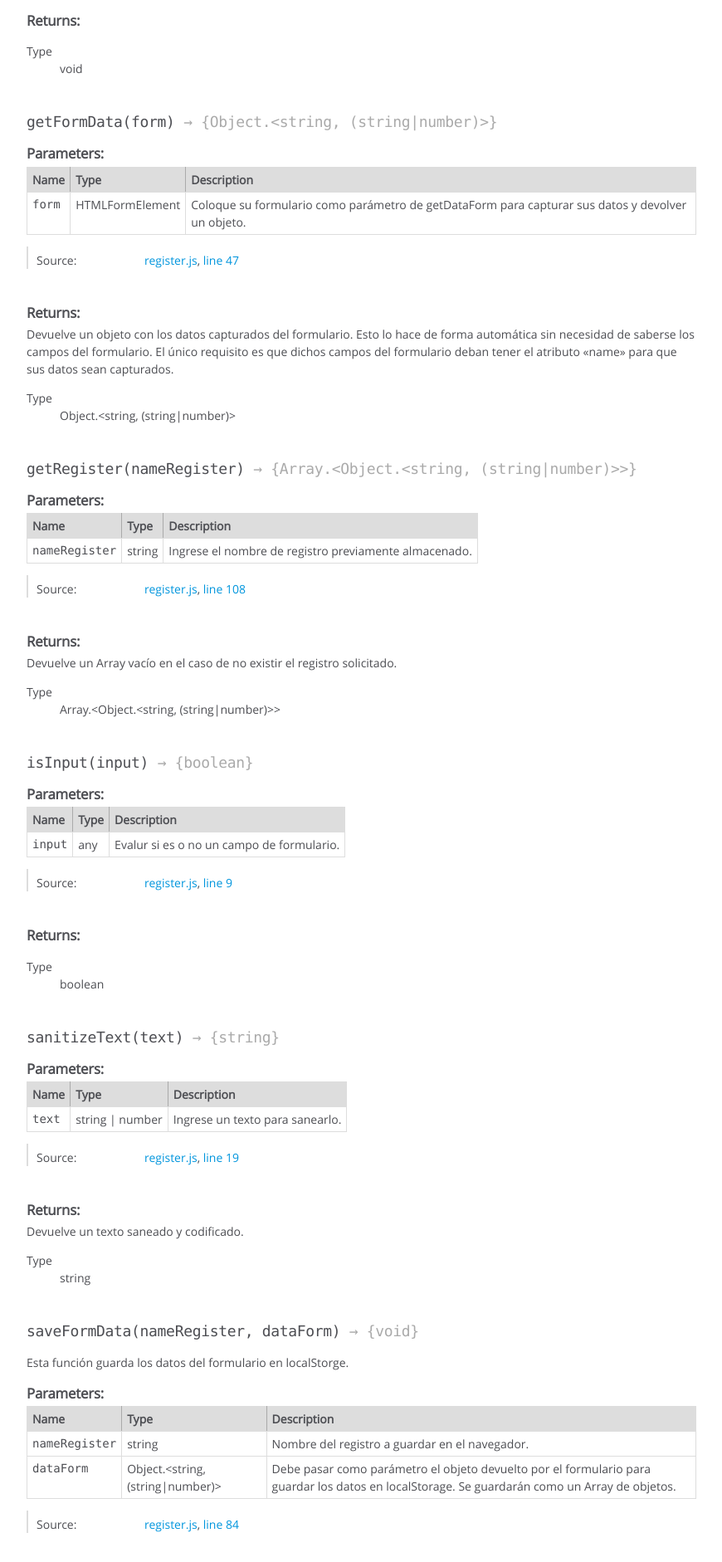
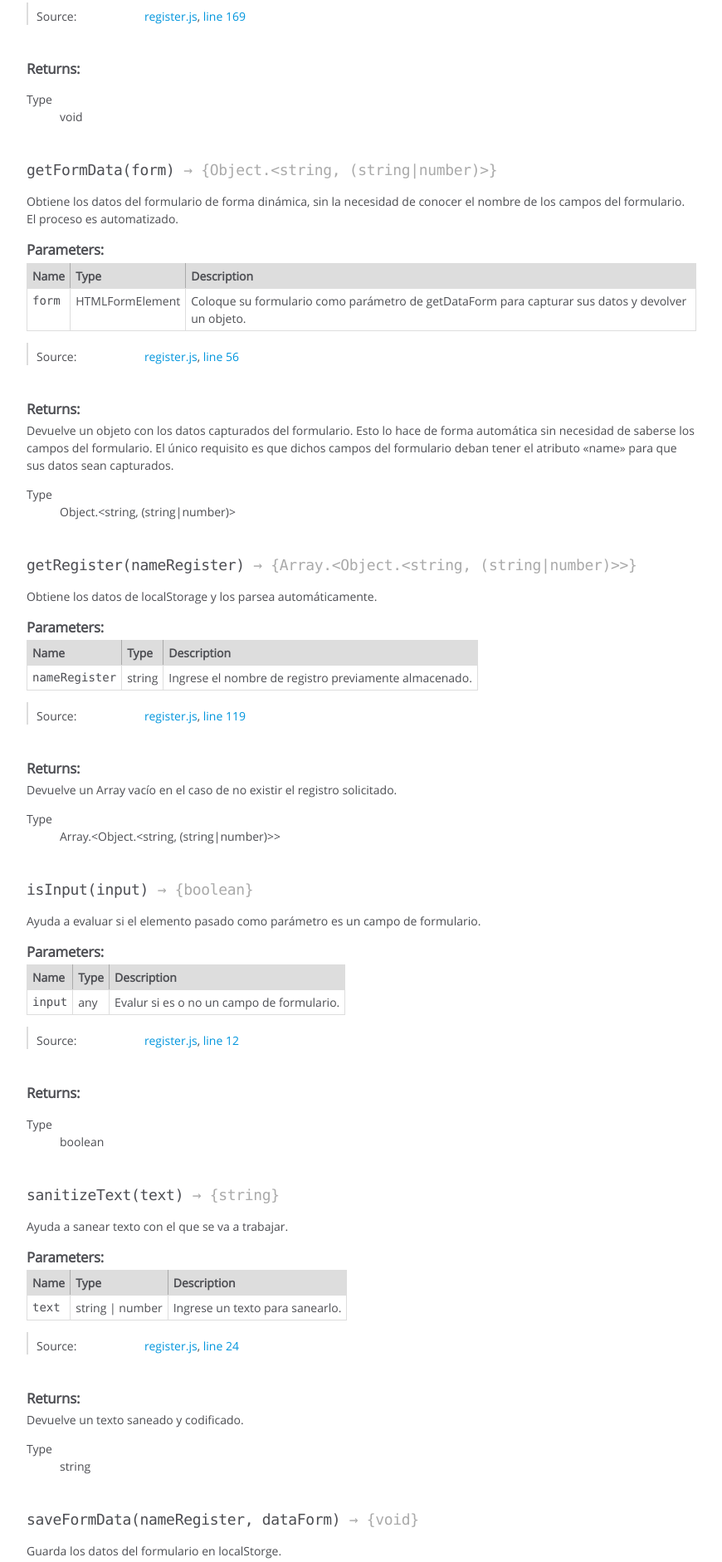
Before and after one commit to dlunamontilla/para-tatiana, a plain HTML site: page docs/global.html in a window 1280 px wide. Shown: the part 448-2330 px from the top of the page at 83% size, without its empty margins (0-870 px from the left). Drawn offline with Linux system fonts and the light colour scheme.

Commit message:
Se actualiza la documentacion

```diff
--- a/docs/global.html
+++ b/docs/global.html
@@ -110,6 +110,11 @@
 
 
 
+
+<div class="description">
+    Permite eliminar un registro específico en función de su id. El id
+del objeto almacenado en localStorage es generado automáticamente.
+</div>
 
 
 
@@ -226,7 +231,7 @@ en localStorage.</td>
 
     <dt class="tag-source">Source:</dt>
     <dd class="tag-source"><ul class="dummy"><li>
-        <a href="register.js.html">register.js</a>, <a href="register.js.html#line153">line 153</a>
+        <a href="register.js.html">register.js</a>, <a href="register.js.html#line169">line 169</a>
     </li></ul></dd>
 
 
@@ -286,6 +291,12 @@ en localStorage.</td>
 
 
 
+
+<div class="description">
+    Obtiene los datos del formulario de forma dinámica, sin la necesidad
+de conocer el nombre de los campos del formulario. El proceso es
+automatizado.
+</div>
 
 
 
@@ -379,7 +390,7 @@ y devolver un objeto.</td>
 
     <dt class="tag-source">Source:</dt>
     <dd class="tag-source"><ul class="dummy"><li>
-        <a href="register.js.html">register.js</a>, <a href="register.js.html#line47">line 47</a>
+        <a href="register.js.html">register.js</a>, <a href="register.js.html#line56">line 56</a>
     </li></ul></dd>
 
 
@@ -448,6 +459,10 @@ que sus datos sean capturados.
 
 
 
+
+<div class="description">
+    Obtiene los datos de localStorage y los parsea automáticamente.
+</div>
 
 
 
@@ -540,7 +555,7 @@ previamente almacenado.</td>
 
     <dt class="tag-source">Source:</dt>
     <dd class="tag-source"><ul class="dummy"><li>
-        <a href="register.js.html">register.js</a>, <a href="register.js.html#line108">line 108</a>
+        <a href="register.js.html">register.js</a>, <a href="register.js.html#line119">line 119</a>
     </li></ul></dd>
 
 
@@ -605,6 +620,11 @@ registro solicitado.
 
 
 
+
+<div class="description">
+    Ayuda a evaluar si el elemento pasado como parámetro es un campo
+de formulario.
+</div>
 
 
 
@@ -696,7 +716,7 @@ registro solicitado.
 
     <dt class="tag-source">Source:</dt>
     <dd class="tag-source"><ul class="dummy"><li>
-        <a href="register.js.html">register.js</a>, <a href="register.js.html#line9">line 9</a>
+        <a href="register.js.html">register.js</a>, <a href="register.js.html#line12">line 12</a>
     </li></ul></dd>
 
 
@@ -756,6 +776,10 @@ registro solicitado.
 
 
 
+
+<div class="description">
+    Ayuda a sanear texto con el que se va a trabajar.
+</div>
 
 
 
@@ -850,7 +874,7 @@ registro solicitado.
 
     <dt class="tag-source">Source:</dt>
     <dd class="tag-source"><ul class="dummy"><li>
-        <a href="register.js.html">register.js</a>, <a href="register.js.html#line19">line 19</a>
+        <a href="register.js.html">register.js</a>, <a href="register.js.html#line24">line 24</a>
     </li></ul></dd>
 
 
@@ -916,7 +940,7 @@ registro solicitado.
 
 
 <div class="description">
-    Esta función guarda los datos del formulario en localStorge.
+    Guarda los datos del formulario en localStorge.
 </div>
 
 
@@ -1035,7 +1059,7 @@ Array de objetos.</td>
 
     <dt class="tag-source">Source:</dt>
     <dd class="tag-source"><ul class="dummy"><li>
-        <a href="register.js.html">register.js</a>, <a href="register.js.html#line84">line 84</a>
+        <a href="register.js.html">register.js</a>, <a href="register.js.html#line93">line 93</a>
     </li></ul></dd>
 
 
@@ -1095,6 +1119,10 @@ Array de objetos.</td>
 
 
 
+
+<div class="description">
+    Permite buscar los datos dentro de un array de objetos.
+</div>
 
 
 
@@ -1211,7 +1239,7 @@ pasar como parámetro un Array de objetos para filtrarlos.</td>
 
     <dt class="tag-source">Source:</dt>
     <dd class="tag-source"><ul class="dummy"><li>
-        <a href="register.js.html">register.js</a>, <a href="register.js.html#line123">line 123</a>
+        <a href="register.js.html">register.js</a>, <a href="register.js.html#line136">line 136</a>
     </li></ul></dd>
 
 
@@ -1281,7 +1309,7 @@ pasar como parámetro un Array de objetos para filtrarlos.</td>
 <br class="clear">
 
 <footer>
-    Documentation generated by <a href="https://github.com/jsdoc/jsdoc">JSDoc 3.6.7</a> on Sat Nov 20 2021 23:30:10 GMT-0400 (hora de Venezuela)
+    Documentation generated by <a href="https://github.com/jsdoc/jsdoc">JSDoc 3.6.7</a> on Sat Nov 20 2021 23:40:05 GMT-0400 (hora de Venezuela)
 </footer>
 
 <script> prettyPrint(); </script>
```
Also changed, not shown: docs/index.html (+1 -1 lines), docs/register.js.html (+18 -2 lines), script/register.js (+17 -1 lines).
